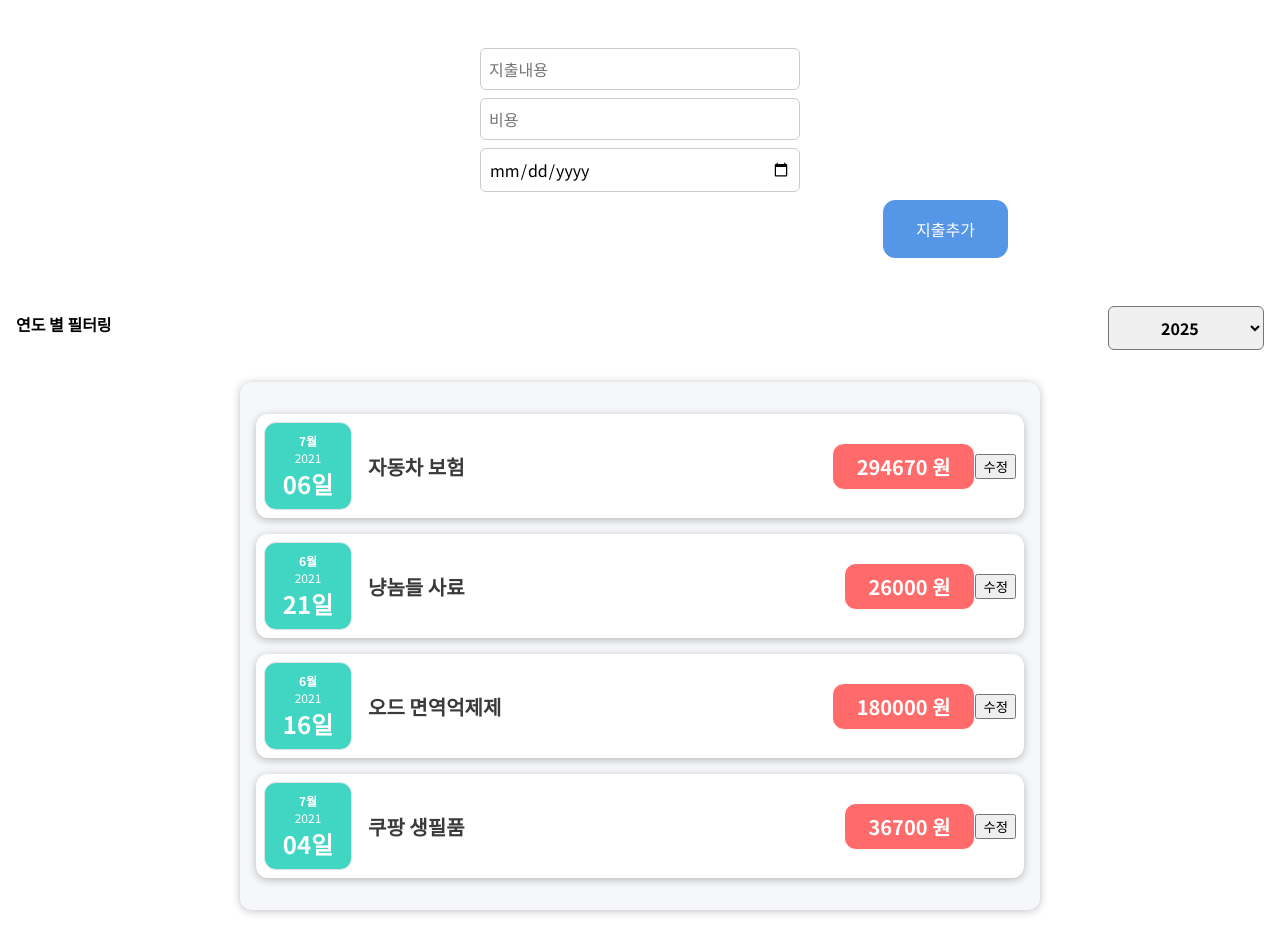
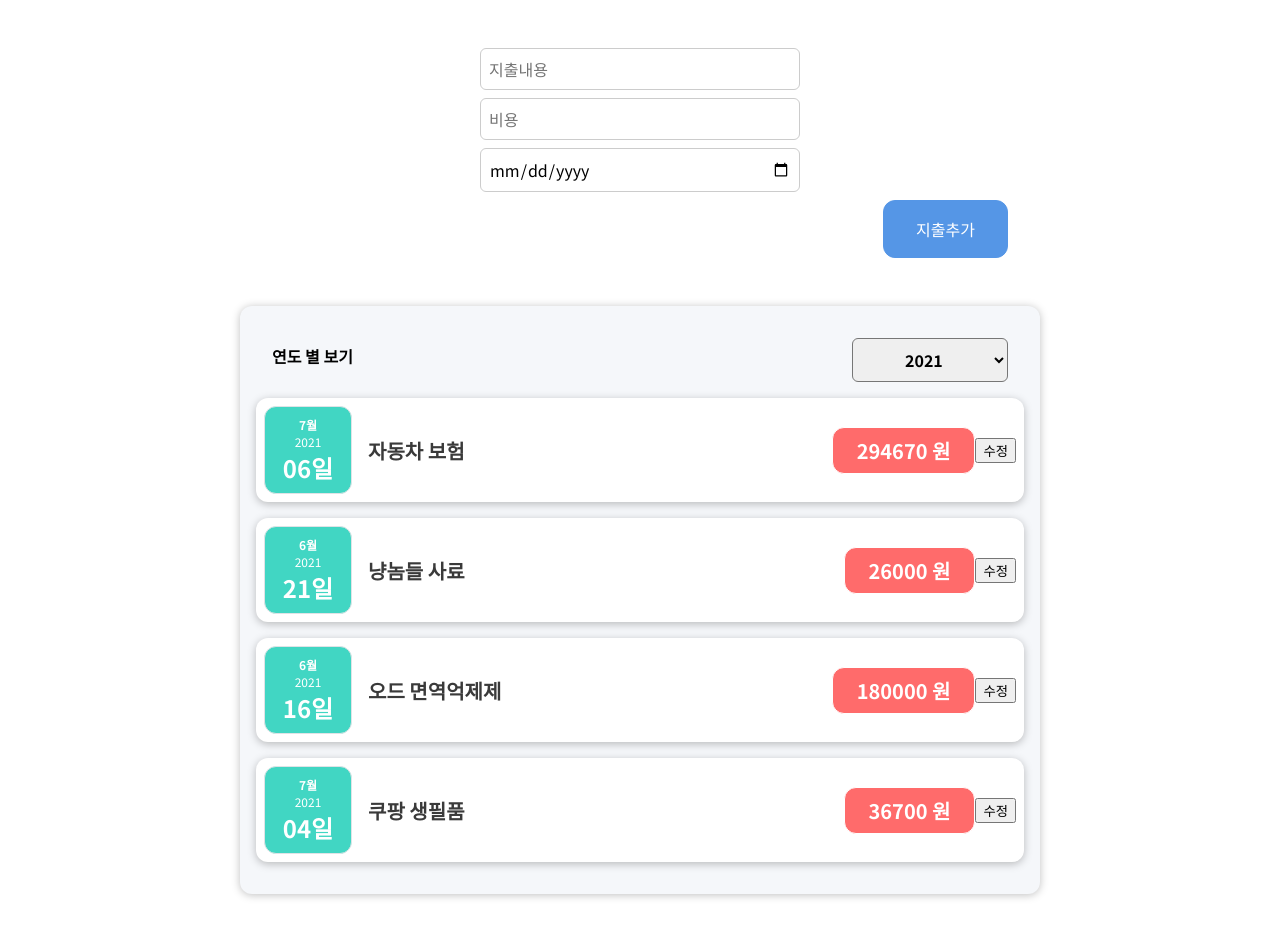
Before and after one commit to glenn-a810/Study, a React (Create React App) app in the folder expense-tracker/: page / in a window 1280 px wide. Built offline with nearby package versions, Linux system fonts and the light colour scheme.

Commit message:
state, props값을 사용하여 select에서 값 받아오기

```diff
--- a/expense-tracker/src/components/Expenses/ExpenseFilter.js
+++ b/expense-tracker/src/components/Expenses/ExpenseFilter.js
@@ -1,12 +1,16 @@
 import React from 'react'
 import './ExpenseFilter.css'
 
-const ExpenseFilter = () => {
+const ExpenseFilter = props => {
+    const filterSelectHandler = event => {
+        props.onFilterChange(event.target.value)
+    }
+
     return (
         <div className='expenses-filter'>
             <div className='expenses-filter__control'>
-                <label>연도 별 필터링</label>
-                <select>
+                <label>연도 별 보기</label>
+                <select value={props.selected} onChange={filterSelectHandler}>
                     <option value='2025'>2025</option>
                     <option value='2024'>2024</option>
                     <option value='2023'>2023</option>
--- a/expense-tracker/src/components/Expenses/Expenses.js
+++ b/expense-tracker/src/components/Expenses/Expenses.js
@@ -1,14 +1,22 @@
-import React from 'react'
+import React, { useState } from 'react'
 import ExpenseItem from './ExpenseItem'
 import Card from '../UI/Card'
 import ExpenseFilter from './ExpenseFilter'
 import './Expenses.css'
 
 const Expenses = (props) => {
+    const [filteredYear, setFilteredYear] = useState('2021')
+
+    const filterChangeHandler = selectedYear => {
+        // console.log('Expenses.js')
+        // console.log(selectdYear)
+        setFilteredYear(selectedYear)
+    }
+
     return(
         <div>
-            <ExpenseFilter />
             <Card className='expenses'>
+                <ExpenseFilter selected={filteredYear} onFilterChange={filterChangeHandler} />
                 <ExpenseItem
                     title={props.expenses[0].title}
                     amount={props.expenses[0].amount}
```
